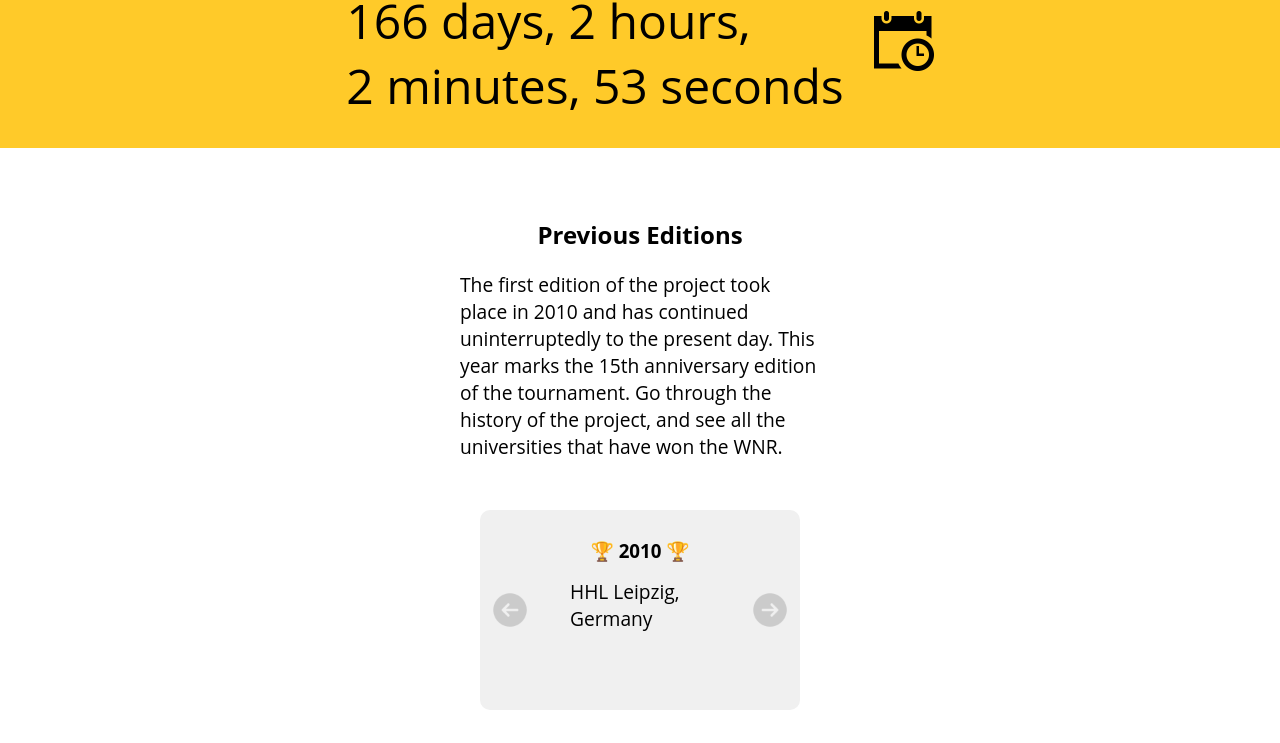
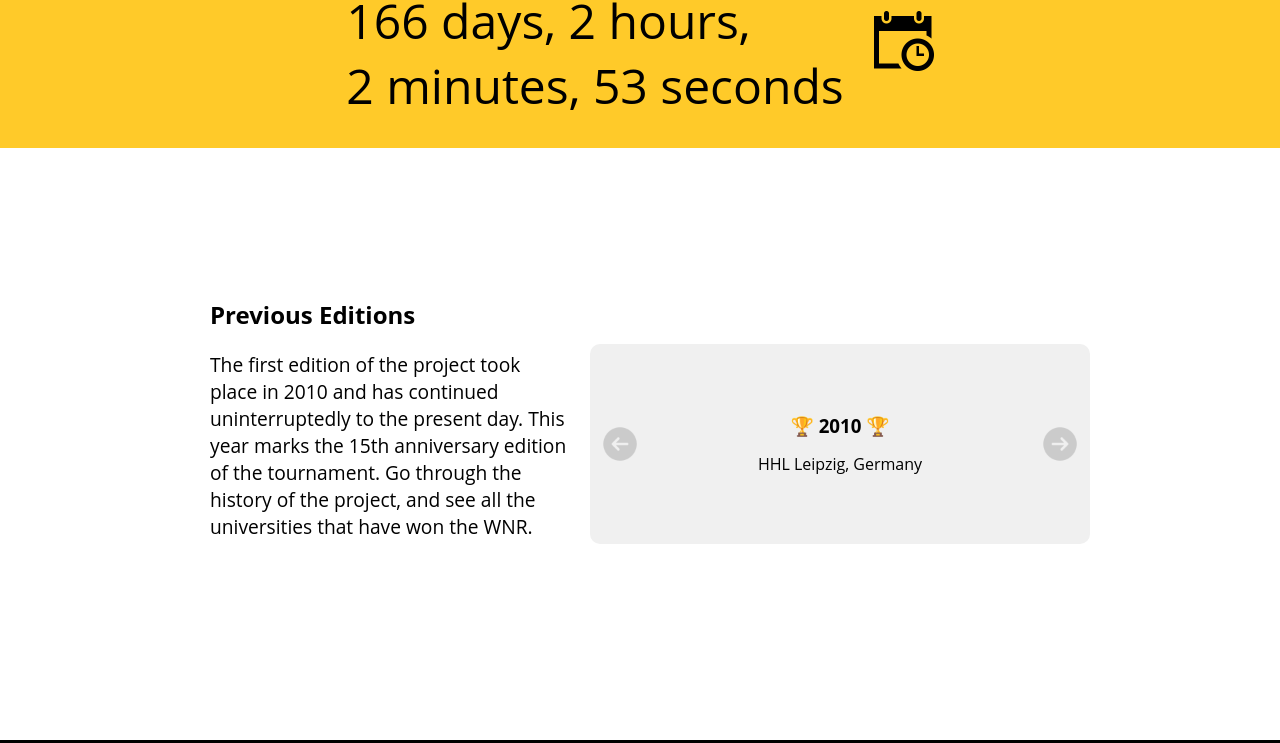
Before and after one commit to AhuraMagda/warsaw-negotiation-round, a Gatsby site: page / in a window 1280 px wide. Shown: the part 1542-2285 px from the top of the page. Built offline with nearby package versions, Linux system fonts and the light colour scheme; Gatsby itself is replaced by a stand-in of ours.

Commit message:
index update

```diff
--- a/src/pages/index.js
+++ b/src/pages/index.js
@@ -58,6 +58,8 @@ export default function Home({ data }) {
         </section>
 
         <section className="home__prev-editions">
+
+          <div className="home__prev-editions__text">
             <h2>Previous Editions</h2>
             <p>
               The first edition of the project took place in 2010 and has
@@ -65,6 +67,8 @@ export default function Home({ data }) {
               15th anniversary edition of the tournament. Go&nbsp;through the history
               of the project, and see all the universities that have won the WNR.
             </p>
+          </div>
+
           <Slider
             slideData={prevEditionsData}
             h3Prop="year"
--- a/src/pages/scss/main.scss
+++ b/src/pages/scss/main.scss
@@ -282,24 +282,35 @@
       height: 60px;
     }
   }
+
+
   &__prev-editions {
-    padding: 50px 0px;
-    min-height: 400px;
-
-    h2 {
-      padding: 20px;
+    @include flexCenter(column);
+    @include big {
+      flex-direction: row;
+      padding: 150px 20px;
     }
 
-    p {
+    &__text {
+      max-width: 400px;
       padding: 0px 20px 50px 20px;
-      max-width: 400px;
-      font-size: 1.2rem;
+      h2 {
+        padding-bottom: 20px;
+      }
+
+      p {
+        font-size: 1.2rem;
+      }
     }
 
     .slider {
       background-color: rgb(240, 240, 240);
       border-radius: 10px;
       min-height: 200px;
+      @include big {
+        width: 100%;
+        max-width: 500px;
+      }
 
       h3 {
         padding-bottom: 15px;
```
Also changed, not shown: src/images/logo-letters.png (added), src/pages/scss/main.css, 1 other file. Lines whose indentation alone changed are shown as unchanged.
